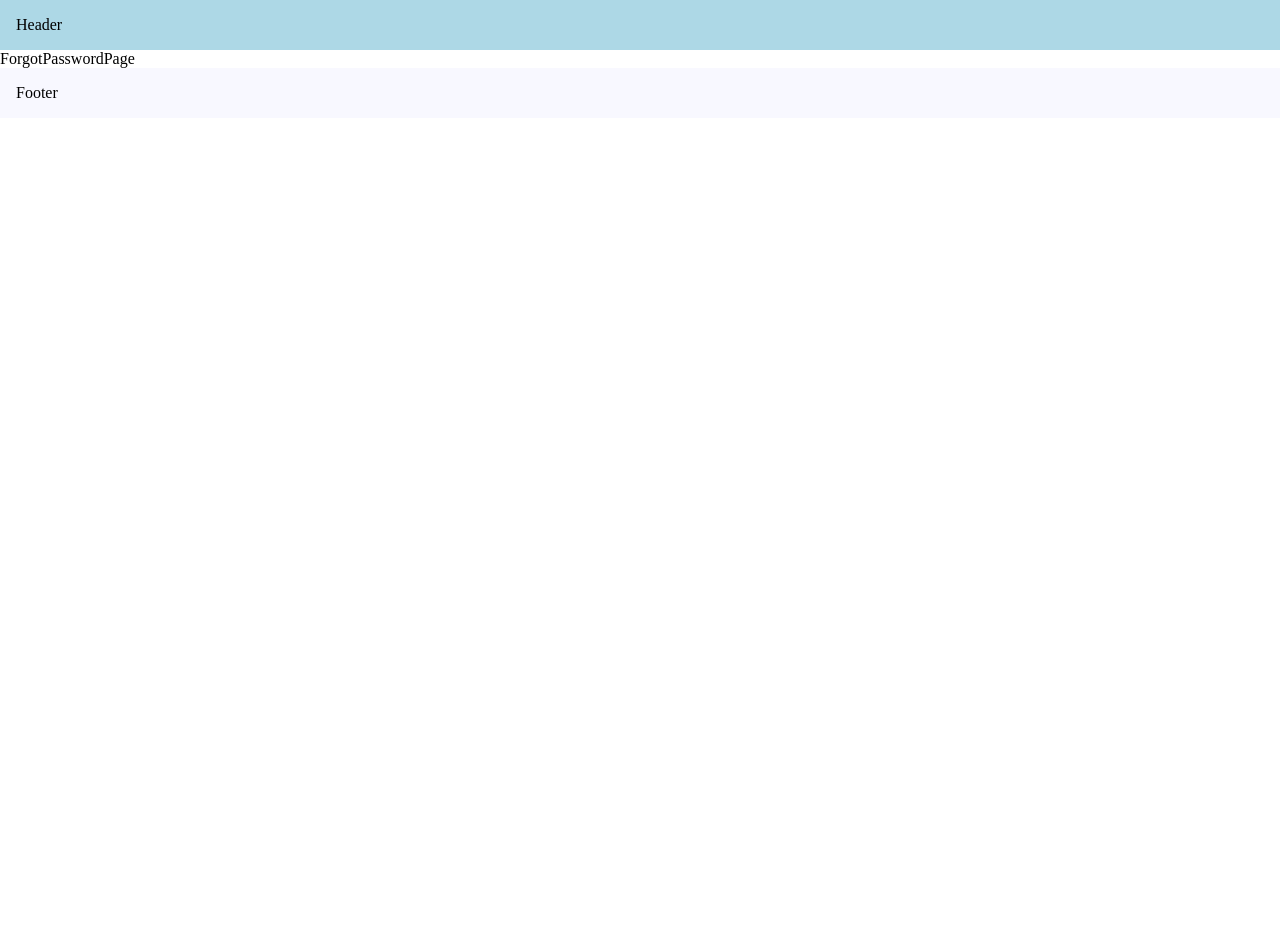
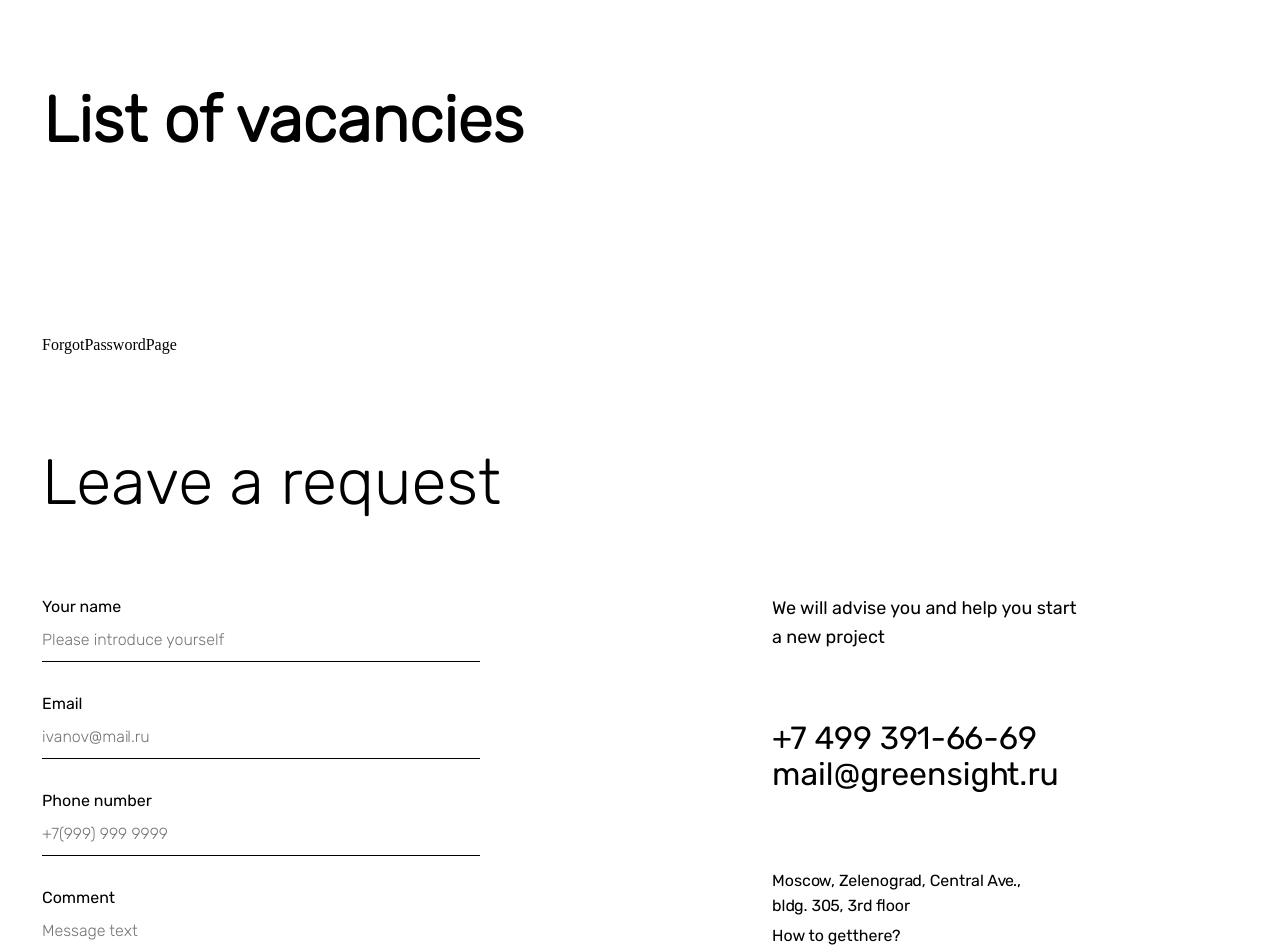
Before and after one commit to RusakovNikki/nextjs, a Next.js app: page /forgot-password in a window 1280 px wide. Shown: the top 952 px of the page. Before the commit the page ends 800 px from the top, so only its background shows below. Built offline with nearby package versions, Linux system fonts and the light colour scheme.

Commit message:
feat[layout]: added header and footer

```diff
--- /dev/null
+++ b/src/app/components/FooterRequestForm/index.tsx
@@ -0,0 +1,84 @@
+"use client";
+
+import { FormEvent, useState } from "react";
+
+const FooterRequestForm = () => {
+  const [name, setName] = useState("");
+  const [email, setEmail] = useState("");
+  const [phone, setPhone] = useState("");
+  const [comment, setComment] = useState("");
+
+  const handleSubmit = (event: FormEvent<HTMLFormElement>) => {
+    event.preventDefault();
+    alert(`
+      Ваше имя ${name}
+      Ваша почта ${email}
+      Ваш номер ${phone}
+      Ваш коментарий ${comment}
+    `);
+  };
+
+  return (
+    <form onSubmit={handleSubmit}>
+      <div className="form-item footer__form">
+        <label htmlFor="#name" className="form-item__title rubik-regular">
+          Your name
+        </label>
+        <input
+          id="#name"
+          value={name}
+          onChange={(e) => setName(e.target.value)}
+          name="name"
+          type="text"
+          placeholder="Please introduce yourself"
+          className="form-item__field rubik-regular"
+          required
+        />
+      </div>
+      <div className="form-item footer__form">
+        <label htmlFor="#email" className="form-item__title rubik-regular">
+          Email
+        </label>
+        <input
+          id="#email"
+          value={email}
+          onChange={(e) => setEmail(e.target.value)}
+          name="email"
+          type="email"
+          placeholder="ivanov@mail.ru"
+          className="form-item__field"
+          required
+        />
+      </div>
+      <div className="form-item footer__form">
+        <label htmlFor="#phone" className="form-item__title  rubik-regular">
+          Phone number
+        </label>
+        <input
+          className="form-item__field rubik-regular"
+          placeholder="+7(999) 999 9999"
+          id="#phone"
+          value={phone}
+          onChange={(e) => setPhone(e.target.value)}
+        />
+      </div>
+      <div className="form-item footer__form">
+        <label htmlFor="comment" className="form-item__title rubik-regular">
+          Comment
+        </label>
+        <input
+          id="comment"
+          value={comment}
+          onChange={(e) => setComment(e.target.value)}
+          type="text"
+          name="comment"
+          placeholder="Message text"
+          className="form-item__field rubik-regular"
+        />
+      </div>
+      <input type="submit" className="button footer__buttom" value="Send" />
+    </form>
+  );
+};
+
+export default FooterRequestForm;
--- /dev/null
+++ b/src/app/components/Header/index.tsx
@@ -0,0 +1,11 @@
+"use client";
+
+const Header = () => {
+  return (
+    <header className="header">
+      <h1 className="title header__title rubik-light">List of vacancies</h1>
+    </header>
+  );
+};
+
+export default Header;
--- a/src/app/layout.tsx
+++ b/src/app/layout.tsx
@@ -1,16 +1,7 @@
 import type { Metadata } from "next";
-import { Geist, Geist_Mono } from "next/font/google";
 import "./globals.scss";
-
-const geistSans = Geist({
-  variable: "--font-geist-sans",
-  subsets: ["latin"],
-});
-
-const geistMono = Geist_Mono({
-  variable: "--font-geist-mono",
-  subsets: ["latin"],
-});
+import Header from "./components/Header";
+import FooterRequestForm from "./components/FooterRequestForm";
 
 export const metadata: Metadata = {
   title: "Create Next App",
@@ -24,23 +15,47 @@ export default function RootLayout({
 }>) {
   return (
     <html lang="en">
-      <body className={`${geistSans.variable} ${geistMono.variable}`}>
-        <header
-          style={{
-            backgroundColor: "lightblue",
-            padding: "1rem",
-          }}
-        >
-          <p>Header</p>
-        </header>
+      <body className="container">
+        <Header />
         {children}
-        <footer
-          style={{
-            backgroundColor: "ghostwhite",
-            padding: "1rem",
-          }}
-        >
-          <p>Footer</p>
+        <footer className="footer">
+          <div className="footer__title title rubik-light">Leave a request</div>
+          <div className="footer__flex-container">
+            <div className="footer__flex-item footer__flex-item--margin">
+              <FooterRequestForm />
+              <div className="footer__confirm-message rubik-regular">
+                By clicking &quot;Send&quot; you confirm your consent to the{" "}
+                <a href="#" className="footer__link">
+                  processing of personal data
+                </a>
+              </div>
+            </div>
+            <div className="footer__flex-item">
+              <div className="about-company rubik-regular">
+                <div className="about-company__message">
+                  We will advise you and help you start a new project
+                </div>
+                <div className="about-company__phone">
+                  <a href="tel:+74993916669">+7 499 391-66-69</a>
+                </div>
+                <div className="about-company__mail">
+                  <a href="mailto:mail@greensight.ru">mail@greensight.ru</a>
+                </div>
+                <div className="about-company__adres">
+                  Moscow, Zelenograd, Central Ave., bldg. 305, 3rd floor
+                </div>
+                <div className="about-company__route">
+                  <a
+                    href="https://goo.gl/maps/N2EVxAnkKmJN4Uj87"
+                    target="_blank"
+                  >
+                    How to get
+                  </a>
+                  there?
+                </div>
+              </div>
+            </div>
+          </div>
         </footer>
       </body>
     </html>
```
Also changed, not shown: src/app/page.module.css (deleted, +0 -168 lines), src/app/page.tsx (+1 -89 lines).
